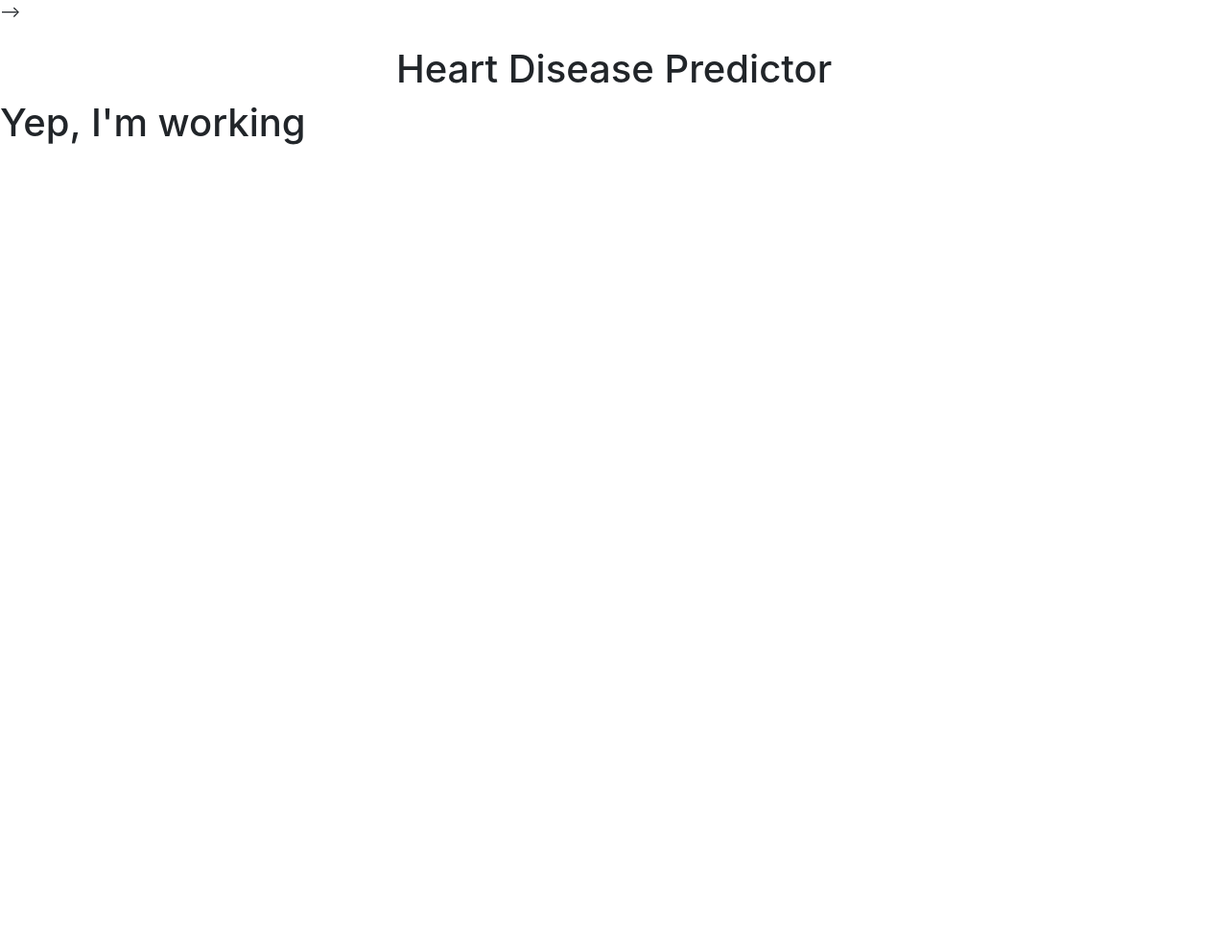
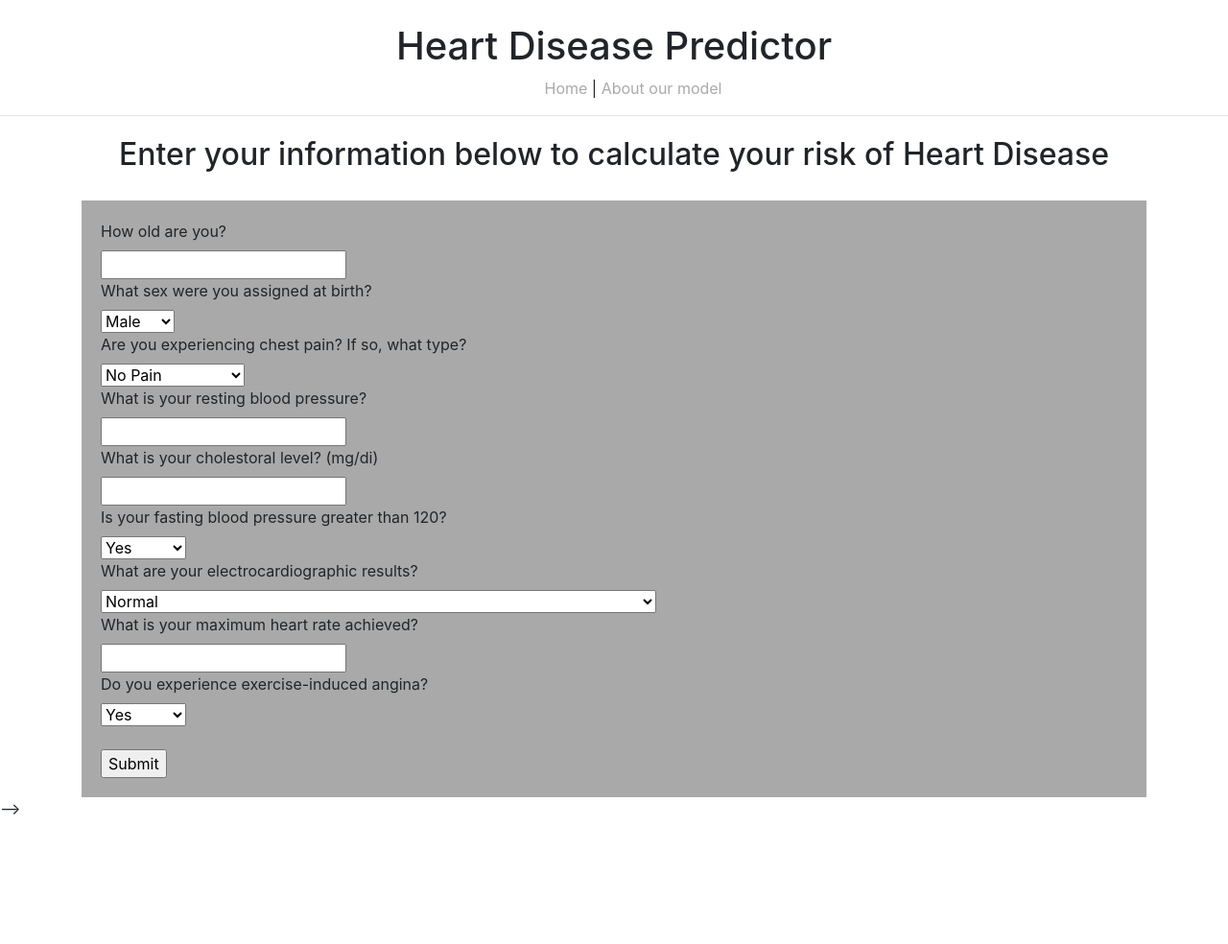
Before and after one commit to BatesJ72/Heart_Disease_ML_Model, a Flask app: page / in a window 1280 px wide. Shown: the whole page at 96% size. Before the commit the page ends 151 px from the top, so only its background shows below. Run offline with Flask 2, Linux system fonts and the light colour scheme; some libraries are stand-ins or nearby versions.

Commit message:
added options for user input. Started with js file- connected submit button

```diff
--- a/frontend/static/js/app.js
+++ b/frontend/static/js/app.js
@@ -0,0 +1,28 @@
+
+
+document.getElementById("submit").addEventListener("click", function()
+{
+    console.log("submit-button-clicked")
+
+    age=d3.select("#age").selectAll("option")
+
+    console.log(age)
+
+// from project 2 to select options from user input
+//     charList = d3.select(".characteristics")
+//     let selected_size
+//     let options = d3.select("#size").selectAll("option")
+//     options.each(function (d, i)
+//     {
+//         let current_option = d3.select(this)
+//         if (current_option.property("selected"))
+//         {
+//             selected_size = current_option._groups[0][0].value
+//         }
+//     })
+//     console.log(selected_size)
+
+
+
+
+})
--- /dev/null
+++ b/frontend/static/stylesheets/style.css
@@ -0,0 +1,63 @@
+/* All
+++++++++++++++++++++++++++++++++++++++++++++++++ */
+
+main {
+
+    height: 120vh;
+
+
+}
+
+
+
+/* HEADER
+++++++++++++++++++++++++++++++++++++++++++++++++ */
+
+.header {
+    position: fixed;
+    top: 0px;
+    width: 100vw;
+    background-color: white;
+
+}
+
+nav ul {
+    text-align: center;
+}
+
+nav li {
+
+    list-style: none;
+    display: inline;
+
+}
+
+nav a {
+    color: darkgray;
+}
+
+nav a:hover {
+    color: black;
+    text-decoration: none;
+    font-style: bold;
+}
+
+
+/* USER INPUT BOX
+++++++++++++++++++++++++++++++++++++++++++++++++ */
+
+.container {
+    margin-top: 70px;
+}
+
+.container h2 {
+    text-align: center;
+    background-color: white;
+    margin: 5px;
+}
+
+.input-box {
+    background-color: darkgray;
+    padding: 20px;
+
+}
--- a/frontend/templates/index.html
+++ b/frontend/templates/index.html
@@ -1,6 +1,74 @@
 {% extends "parent.html" %}
 {% block content %}
 <main>
-        <h1>Yep, I'm working</h1>
+
+<br>
+<br>
+
+<div class="container index-header">
+        <h2>Enter your information below to calculate your risk of Heart Disease</h2>
+        <br>
+        <div class="input-box">
+                <label for="age">How old are you?</label>
+                <br>
+                <input type="number" id="age" name="age">
+                <br>
+                <label for="sex">What sex were you assigned at birth?</label>
+                <br>
+                <select name="sex" id="sex">
+                        <option value="M">Male</option>
+                        <option value="F">Female</option>
+                </select>
+                <br>
+                <label for="cp">Are you experiencing chest pain? If so, what type?</label>
+                <br>
+                <select name="cp" id="cp">
+                        <option value=3>No Pain</option>
+                        <option value=0>Typical Angina</option>
+                        <option value=1>Atypical Angina</option>
+                        <option value=2>non-anginal pain</option>
+                </select>
+                <br>
+                <label for="trestbps">What is your resting blood pressure?</label>
+                <br>
+                <input type="number" id="trestbps" name="trestbps">
+                <br>
+                <label for="chol">What is your cholestoral level? (mg/di)</label>
+                <br>
+                <input type="number" id="chol" name="chol">
+                <br>
+                <label for="fps">Is your fasting blood pressure greater than 120? </label>
+                <br>
+                <select id="fps" name="fps">
+                        <option value=0>Yes</option>
+                        <option value=1>No</option>
+                        <option value=3>Not Sure</option>
+                </select>
+                <br>
+                <label for="restecg">What are your electrocardiographic results? </label>
+                <br>
+                <select id="restecg" name="restecg">
+                        <option value=0>Normal</option>
+                        <option value=1>Having ST-T wave abnormality</option>
+                        <option value=2>showing probable or definite left ventricular hypertrophy by Estes' criteria</option>
+                        <option value=3>Not Sure/Not applicable</option>
+                </select>
+                <br>
+                <label for="thalach">What is your maximum heart rate achieved?</label>
+                <br>
+                <input type="number" id="thalach" name="thalach">
+                <br>
+                <label for="exang">Do you experience exercise-induced angina? </label>
+                <br>
+                <select id="exang" name="exang">
+                        <option value=0>Yes</option>
+                        <option value=1>No</option>
+                        <option value=3>Not Sure</option>
+                </select>
+                <br>
+                <br>
+                <input type="submit" id="submit">
+        </div>
+</div>
 
 {% endblock %}
--- a/frontend/templates/parent.html
+++ b/frontend/templates/parent.html
@@ -7,7 +7,7 @@
     <link href='https://fonts.googleapis.com/css?family=Raleway' rel='stylesheet'>
     <link rel="preconnect" href="https://fonts.gstatic.com">
     <link rel="stylesheet" href="https://stackpath.bootstrapcdn.com/bootstrap/4.3.1/css/bootstrap.min.css" integrity="sha384-ggOyR0iXCbMQv3Xipma34MD+dH/1fQ784/j6cY/iJTQUOhcWr7x9JvoRxT2MZw1T" crossorigin="anonymous">
-    <!-- <link rel="stylesheet" type="text/css" href="{{ url_for('static', filename='stylesheets/style.css') }}"> -->
+    <link rel="stylesheet" type="text/css" href="{{ url_for('static', filename='stylesheets/style.css') }}"> -->
     <!-- <script src="{{ url_for('static', filename='js/parallax.min.js') }}"></script> -->
     <!-- <link rel="stylesheet" type="text/css" href="{{ url_for('static', filename='stylesheets/newstyle.css') }}"> -->
     <title>Project 3</title>
@@ -17,7 +17,18 @@
     <div class="header">
         <br>
         <h1 class="text-center">Heart Disease Predictor</h1>
-
+        <nav>
+            <ul>
+                <li><a href="#">
+                    Home
+                </a></li>
+                <li> | </li>
+                <li><a href="#">
+                    About our model
+                </a></li>
+            </ul>
+        </nav>
+        <hr>
 
 
 
@@ -30,7 +41,7 @@
 
 
     {% block content %}{% endblock%}
-    <!-- <script src="{{ url_for('static', filename='js/data.js') }}"></script>
+    <!-- <script src="{{ url_for('static', filename='js/data.js') }}"></script> -->
     <script src="{{ url_for('static', filename='js/app.js') }}"></script> -->
 
 </body>
```
Also changed, not shown: frontend/templates/stylesheet.css (deleted).
